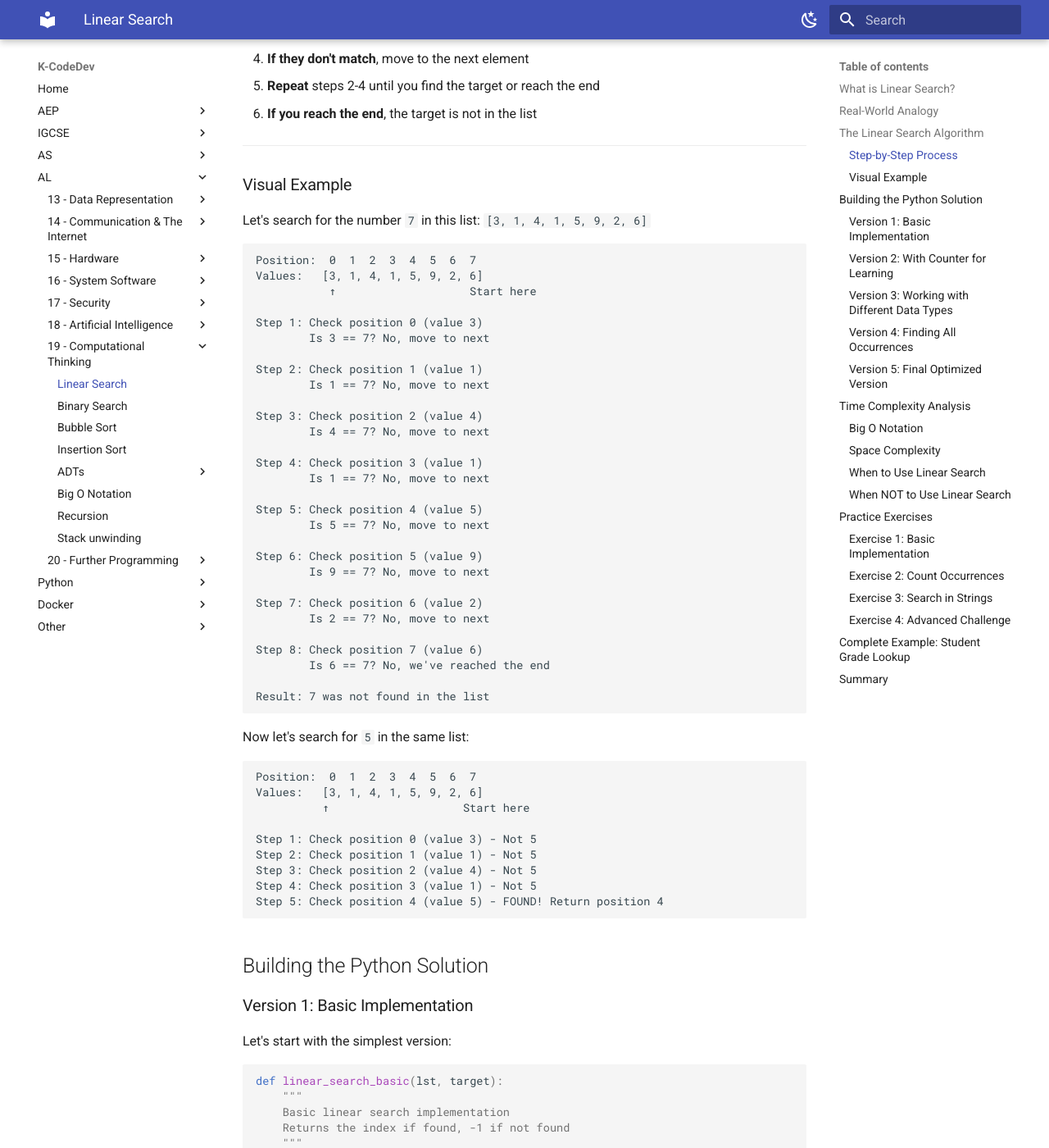
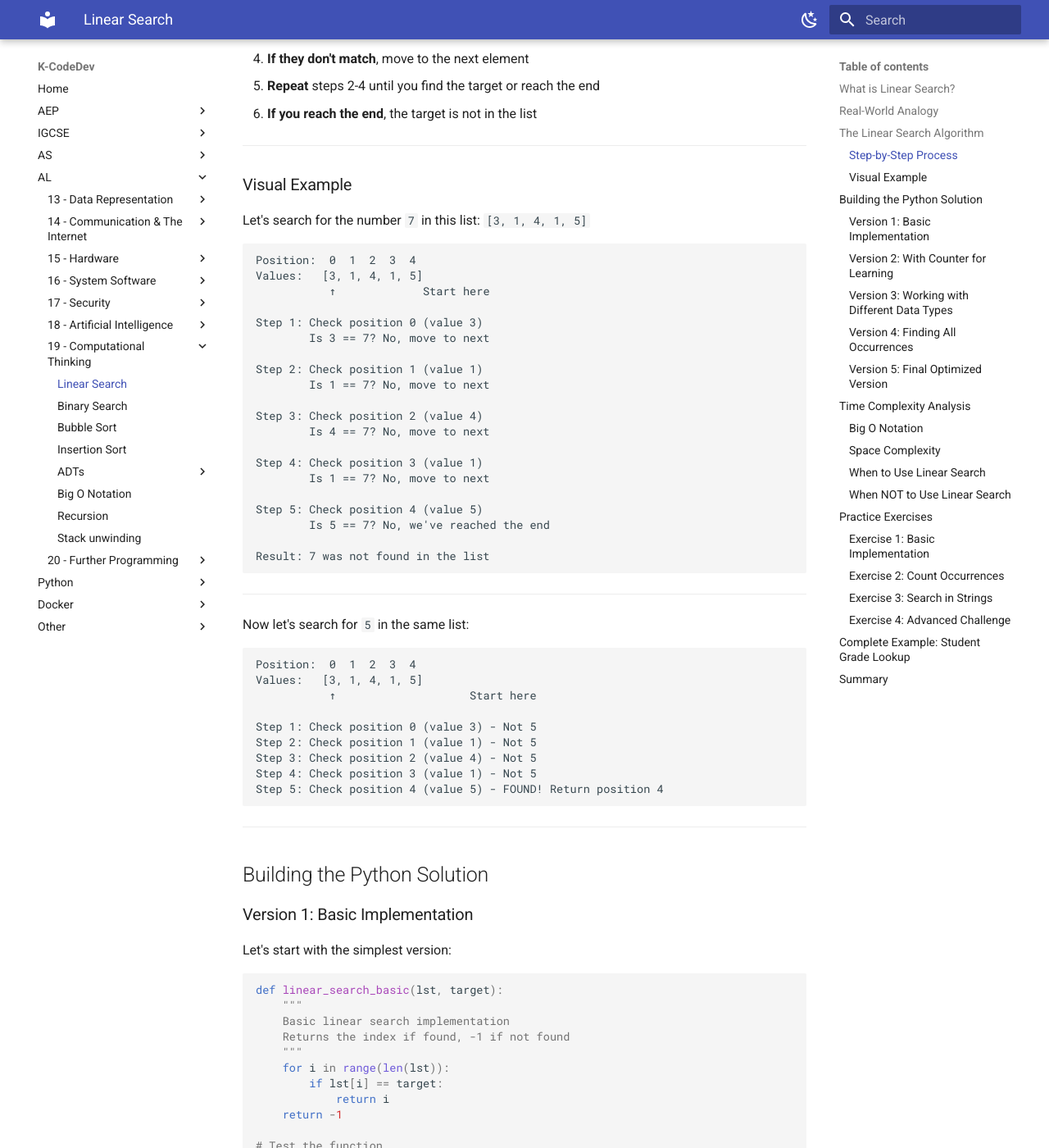
Before and after one commit to kcodedev/mkdocs, an MkDocs documentation site: the page built from docs/AL/19-computational-thinking/linear-search.md, in a window 1280 px wide and 1400 px high, scrolled down 815 px. Shown: the whole window at 82% size. Built offline with MkDocs 1.6.1 and Material for MkDocs 9.7.7, drawn with Linux system fonts in a browser that asks for light colours.

Commit message:
Update linear search tutorial examples for clarity and accuracy

````diff
--- a/docs/AL/19-computational-thinking/linear-search.md
+++ b/docs/AL/19-computational-thinking/linear-search.md
@@ -35,12 +35,12 @@ This is exactly how linear search works!
 
 ### Visual Example
 
-Let's search for the number `7` in this list: `[3, 1, 4, 1, 5, 9, 2, 6]`
+Let's search for the number `7` in this list: `[3, 1, 4, 1, 5]`
 
 ```
-Position:  0  1  2  3  4  5  6  7
-Values:   [3, 1, 4, 1, 5, 9, 2, 6]
-           ↑                    Start here
+Position:  0  1  2  3  4
+Values:   [3, 1, 4, 1, 5]
+           ↑             Start here
 
 Step 1: Check position 0 (value 3)
         Is 3 == 7? No, move to next
@@ -55,26 +55,19 @@ Step 4: Check position 3 (value 1)
         Is 1 == 7? No, move to next
 
 Step 5: Check position 4 (value 5)
-        Is 5 == 7? No, move to next
-
-Step 6: Check position 5 (value 9)
-        Is 9 == 7? No, move to next
-
-Step 7: Check position 6 (value 2)
-        Is 2 == 7? No, move to next
-
-Step 8: Check position 7 (value 6)
-        Is 6 == 7? No, we've reached the end
+        Is 5 == 7? No, we've reached the end
 
 Result: 7 was not found in the list
 ```
 
+---
+
 Now let's search for `5` in the same list:
 
 ```
-Position:  0  1  2  3  4  5  6  7
-Values:   [3, 1, 4, 1, 5, 9, 2, 6]
-          ↑                    Start here
+Position:  0  1  2  3  4
+Values:   [3, 1, 4, 1, 5]
+           ↑                    Start here
 
 Step 1: Check position 0 (value 3) - Not 5
 Step 2: Check position 1 (value 1) - Not 5
@@ -82,6 +75,8 @@ Step 3: Check position 2 (value 4) - Not 5
 Step 4: Check position 3 (value 1) - Not 5
 Step 5: Check position 4 (value 5) - FOUND! Return position 4
 ```
+
+---
 
 ## Building the Python Solution
 
````
